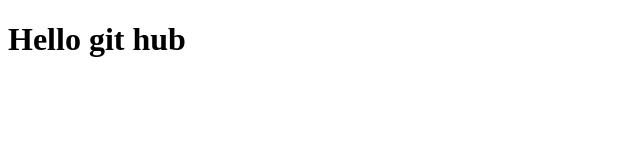
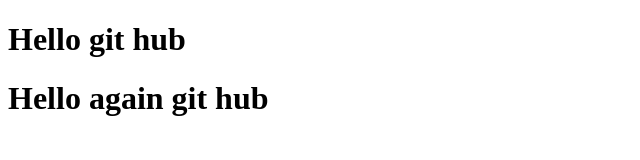
Before and after one commit to scottie13/testing101, a plain HTML site: page index.html in a window 1280 px wide. Shown: the whole page, without its empty margins (0-640 px from the left). Drawn offline with Linux system fonts and the light colour scheme.

Commit message:
added code to  index.html file

```diff
--- a/index.html
+++ b/index.html
@@ -10,6 +10,7 @@
 
 <body>
     <h1> Hello git hub</h1>
+    <h1> Hello again git hub</h1>
 </body>
 
 </html>
```
